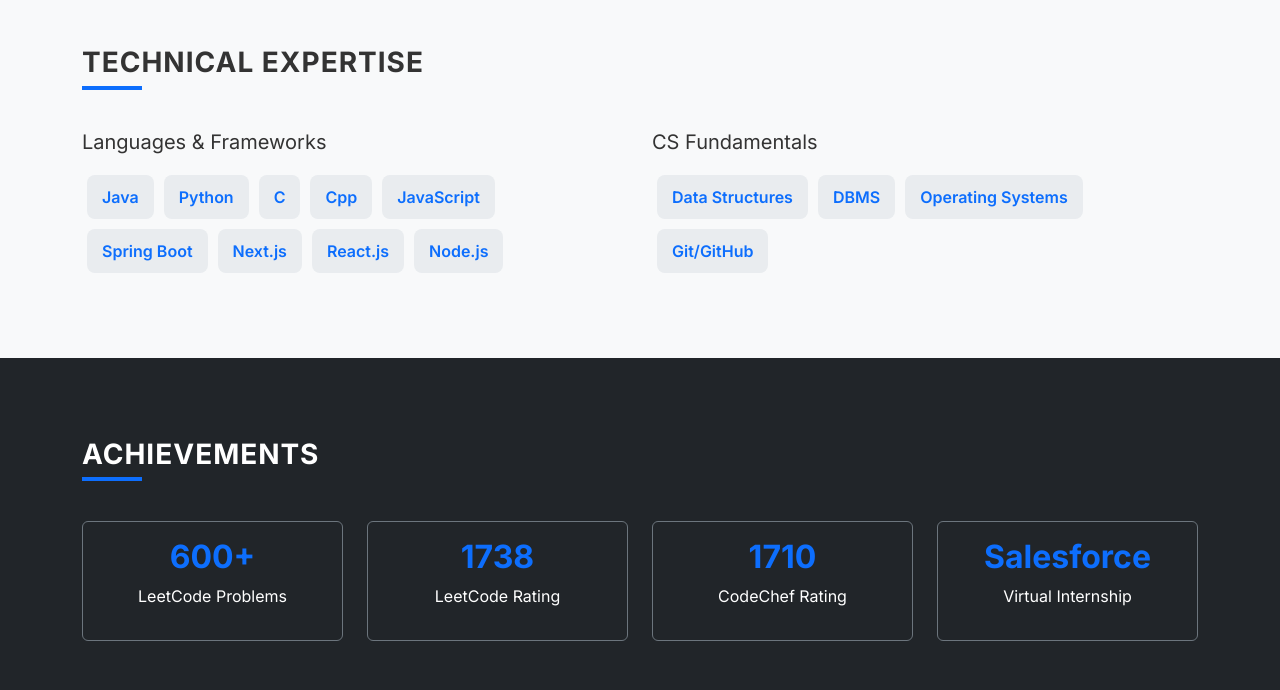
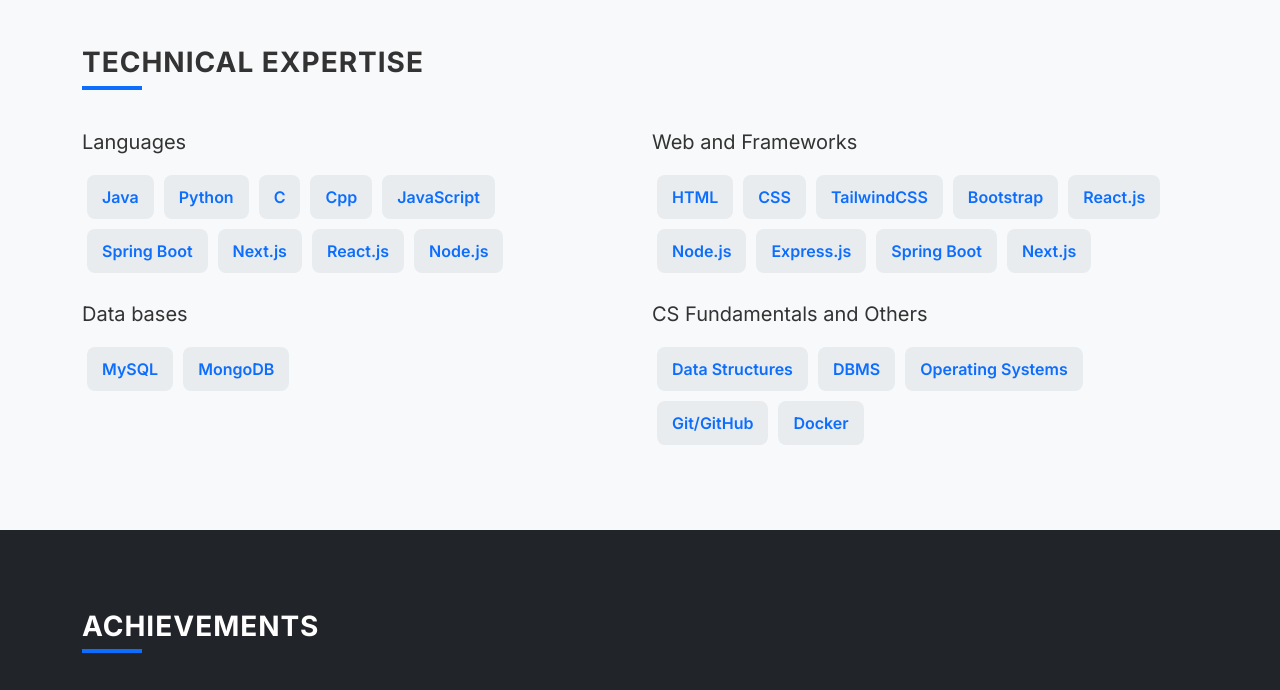
Before and after one commit to sridhar-1384/myportfolio, a plain HTML site: page index.html in a window 1280 px wide. Shown: the part 1680-2370 px from the top of the page. Drawn offline with nearby package versions, Linux system fonts and the light colour scheme.

Commit message:
Update skill section

```diff
--- a/index.html
+++ b/index.html
@@ -127,7 +127,7 @@
         <h3 class="section-title text-start">Technical Expertise</h3>
         <div class="row">
             <div class="col-md-6">
-                <h5 class="mb-3">Languages & Frameworks</h5>
+                <h5 class="mb-3">Languages</h5>
                 <div class="d-flex flex-wrap">
                     <div class="badge-skill">Java</div> <div class="badge-skill">Python</div>
                     <div class="badge-skill">C</div><div class="badge-skill">Cpp</div>
@@ -137,10 +137,27 @@
                 </div>
             </div>
             <div class="col-md-6 mt-4 mt-md-0">
-                <h5 class="mb-3">CS Fundamentals</h5>
+                <h5 class="mb-3">Web and Frameworks</h5>
+                <div class="d-flex flex-wrap"><div class="badge-skill">HTML</div><div class="badge-skill">CSS</div>
+                <div class="badge-skill">TailwindCSS</div><div class="badge-skill">Bootstrap</div>
+                <div class="badge-skill">React.js</div> <div class="badge-skill">Node.js</div> <div class="badge-skill">Express.js</div>
+                 <div class="badge-skill">Spring Boot</div>
+                    <div class="badge-skill">Next.js</div>
+                </div>
+            </div>
+        </div>
+        <div class="row mt-4">
+            <div class="col-md-6">
+                <h5 class="mb-3">Data bases</h5>
+                <div class="d-flex flex-wrap"><div class="badge-skill">MySQL</div><div class="badge-skill">MongoDB</div>
+                </div>
+            </div>
+            <div class="col-md-6 mt-4 mt-md-0">
+                <h5 class="mb-3">CS Fundamentals and Others</h5>
                 <div class="d-flex flex-wrap">
                     <div class="badge-skill">Data Structures</div> <div class="badge-skill">DBMS</div>
                     <div class="badge-skill">Operating Systems</div> <div class="badge-skill">Git/GitHub</div>
+                    <div class="badge-skill">Docker</div>
                 </div>
             </div>
         </div>
```
